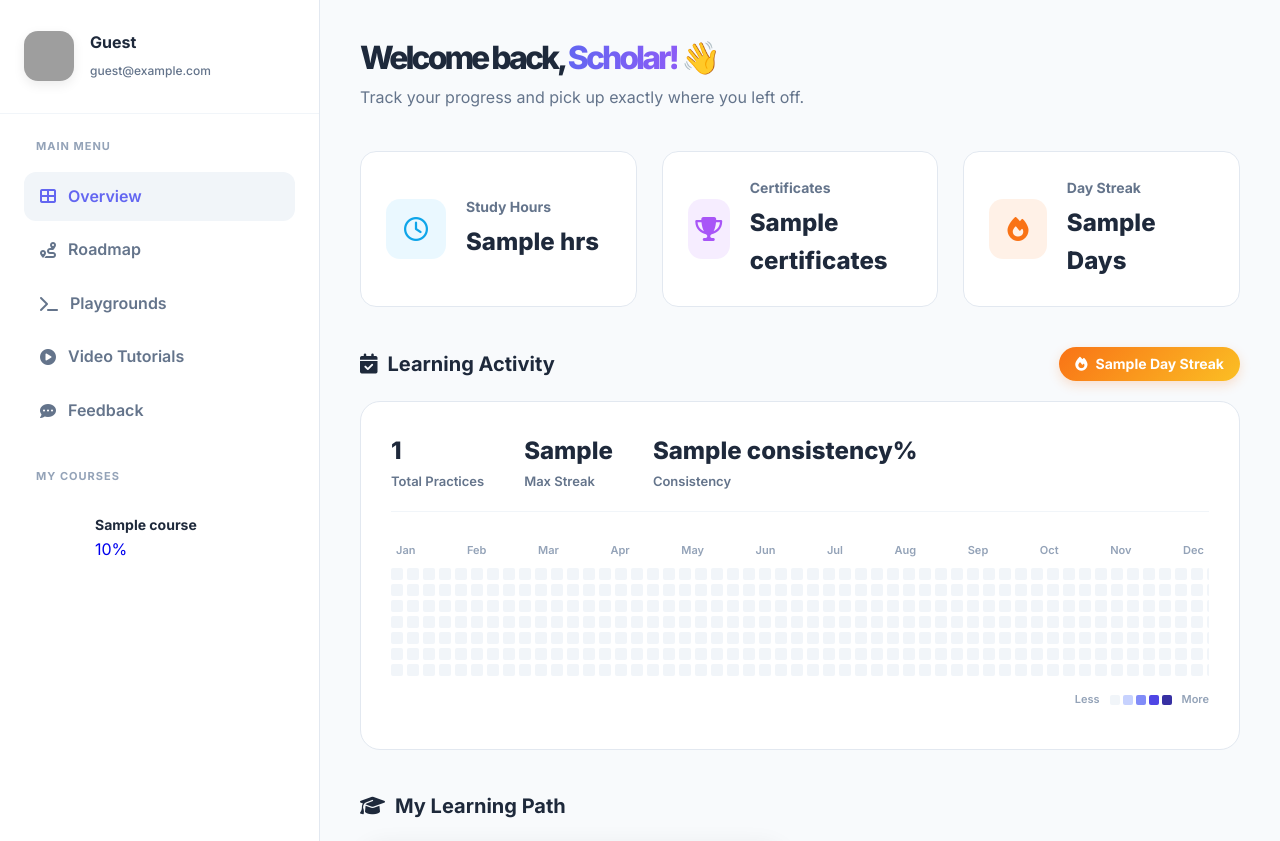
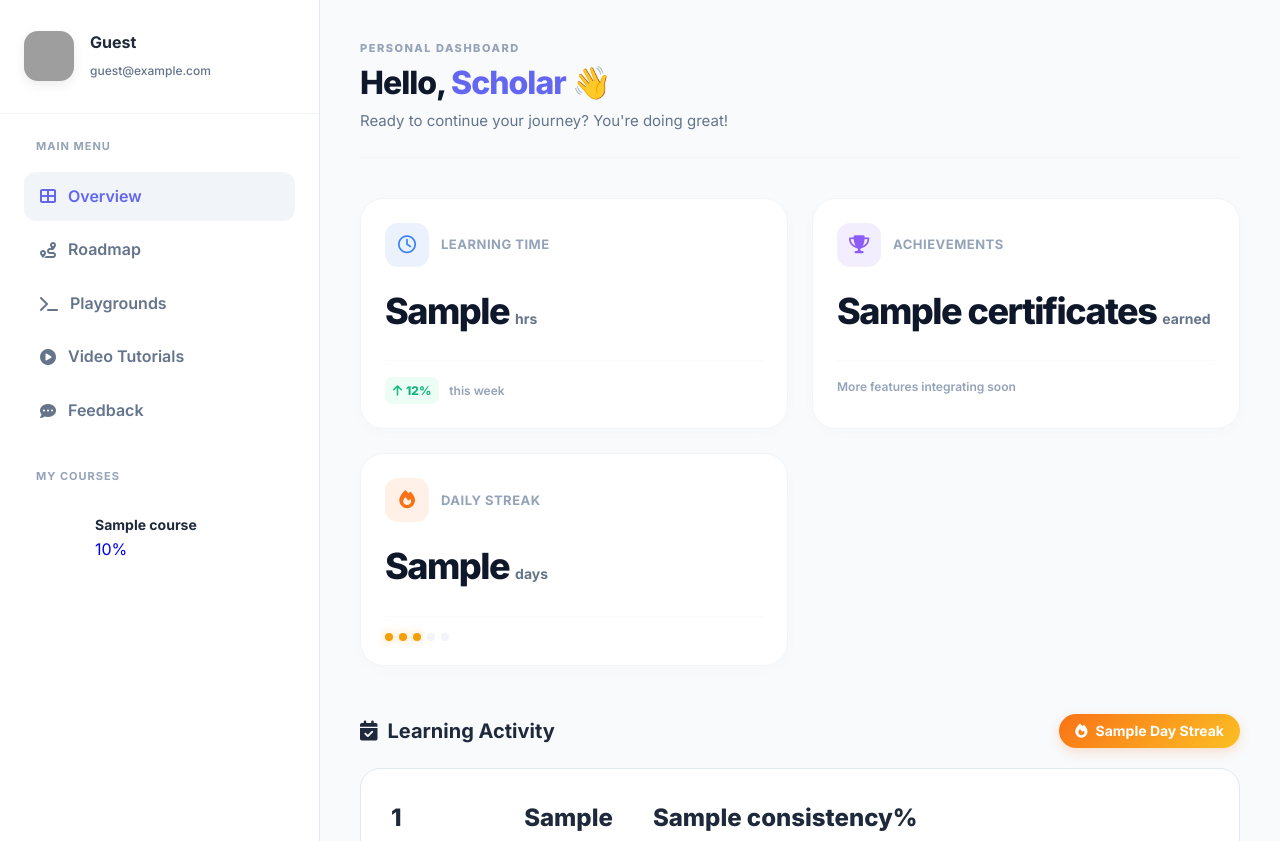
Before and after one commit to mohanracharla46/codenative, a Flask app: template templates/dashboard.html in a window 1280 px wide. Shown: the part 86-927 px from the top of the page. Run offline with Flask 3, Linux system fonts and the light colour scheme; the template is opened without the code that fills it: most values are stand-ins (such as "Sample title", 1, 10 or a date in 2020); some libraries are stand-ins or nearby versions; grey boxes are pictures that could not be loaded.

Commit message:
Dashboard: Finalize human-developed premium UI for welcome and stats sections

```diff
--- a/static/dashboard.css
+++ b/static/dashboard.css
@@ -218,62 +218,186 @@
     overflow-y: auto;
 }
 
+/* ─── Welcome Section ────────────────────────────────────────────────── */
 .welcome-section {
+    display: flex;
+    justify-content: space-between;
+    align-items: flex-end;
     margin-bottom: 40px;
+    padding-bottom: 24px;
+    border-bottom: 1px solid #f1f5f9;
+}
+
+.welcome-eyebrow {
+    display: block;
+    font-size: 11px;
+    font-weight: 800;
+    text-transform: uppercase;
+    letter-spacing: 1.5px;
+    color: #94a3b8;
+    margin-bottom: 8px;
 }
 
 .welcome-section h1 {
     font-size: 32px;
     font-weight: 800;
-    color: #1e293b;
-    margin-bottom: 10px;
+    color: #0f172a;
+    letter-spacing: -1px;
+    margin: 0 0 8px;
+}
+
+.welcome-name {
+    color: var(--primary-color);
+    position: relative;
 }
 
 .welcome-section p {
     color: #64748b;
-    font-size: 16px;
+    font-size: 15px;
+    margin: 0;
 }
 
-/* Stats Row */
+.welcome-badge {
+    display: flex;
+    align-items: center;
+    gap: 10px;
+    padding: 10px 18px;
+    background: #fff;
+    border: 1px solid #e2e8f0;
+    border-radius: 14px;
+    box-shadow: 0 4px 12px rgba(0,0,0,0.03);
+}
+
+.welcome-badge i {
+    color: #f59e0b;
+    font-size: 18px;
+}
+
+.welcome-badge span {
+    font-weight: 700;
+    font-size: 13px;
+    color: #1e293b;
+}
+
+/* ─── Stats Grid ─────────────────────────────────────────────────────── */
 .stats-grid {
     display: grid;
-    grid-template-columns: repeat(auto-fit, minmax(240px, 1fr));
-    gap: 25px;
-    margin-bottom: 40px;
+    grid-template-columns: repeat(auto-fit, minmax(280px, 1fr));
+    gap: 24px;
+    margin-bottom: 48px;
 }
 
 .stat-card {
     background: #ffffff;
-    padding: 25px;
-    border-radius: 16px;
-    border: 1px solid #e2e8f0;
+    padding: 24px;
+    border-radius: 24px;
+    border: 1px solid #f1f5f9;
+    transition: all 0.3s cubic-bezier(0.4, 0, 0.2, 1);
     display: flex;
-    align-items: center;
-    gap: 20px;
-    transition: 0.3s;
+    flex-direction: column;
+    gap: 16px;
+    box-shadow: 0 4px 20px -2px rgba(0,0,0,0.02);
 }
 
 .stat-card:hover {
-    transform: translateY(-5px);
-    box-shadow: 0 20px 40px -10px rgba(0, 0, 0, 0.05);
+    transform: translateY(-6px);
+    box-shadow: 0 12px 30px -4px rgba(0,0,0,0.08);
+    border-color: #e2e8f0;
+}
+
+.stat-header {
+    display: flex;
+    align-items: center;
+    gap: 12px;
 }
 
 .stat-icon {
-    width: 60px;
-    height: 60px;
-    border-radius: 14px;
+    width: 44px;
+    height: 44px;
+    border-radius: 13px;
     display: flex;
     align-items: center;
     justify-content: center;
-    font-size: 24px;
+    font-size: 18px;
 }
 
-.icon-blue { background: rgba(56, 189, 248, 0.1); color: #0ea5e9; }
-.icon-purple { background: rgba(168, 85, 247, 0.1); color: #a855f7; }
+.stat-label {
+    font-size: 13px;
+    font-weight: 700;
+    color: #94a3b8;
+    text-transform: uppercase;
+    letter-spacing: 0.5px;
+}
+
+.stat-value {
+    display: flex;
+    align-items: baseline;
+    gap: 6px;
+}
+
+.stat-value .num {
+    font-size: 36px;
+    font-weight: 900;
+    color: #0f172a;
+    letter-spacing: -1.5px;
+}
+
+.stat-value .unit {
+    font-size: 14px;
+    font-weight: 700;
+    color: #64748b;
+}
+
+.stat-footer {
+    display: flex;
+    align-items: center;
+    gap: 10px;
+    margin-top: 4px;
+    padding-top: 16px;
+    border-top: 1px solid #f8fafc;
+}
+
+.trend {
+    font-size: 12px;
+    font-weight: 800;
+    display: flex;
+    align-items: center;
+    gap: 4px;
+    padding: 4px 8px;
+    border-radius: 8px;
+}
+
+.trend.positive {
+    background: #ecfdf5;
+    color: #10b981;
+}
+
+.trend-label {
+    font-size: 12px;
+    color: #94a3b8;
+    font-weight: 600;
+}
+
+.streak-dots {
+    display: flex;
+    gap: 6px;
+}
+
+.streak-dots .dot {
+    width: 8px;
+    height: 8px;
+    border-radius: 50%;
+    background: #f1f5f9;
+}
+
+.streak-dots .dot.active {
+    background: #f59e0b;
+    box-shadow: 0 0 8px rgba(245, 158, 11, 0.4);
+}
+
+.icon-blue { background: rgba(59, 130, 246, 0.1); color: #3b82f6; }
+.icon-purple { background: rgba(139, 92, 246, 0.1); color: #8b5cf6; }
 .icon-orange { background: rgba(249, 115, 22, 0.1); color: #f97316; }
-
-.stat-info h3 { font-size: 14px; color: #64748b; margin-bottom: 5px; }
-.stat-info p { font-size: 24px; font-weight: 800; color: #1e293b; }
 
 /* Course Section */
 .section-title {
--- a/templates/dashboard.html
+++ b/templates/dashboard.html
@@ -109,37 +109,67 @@
         <!-- Main Content -->
         <main class="dashboard-content">
             <div class="welcome-section">
-                <h1>Welcome back, <span style="background: linear-gradient(to right, #6366f1, #8b5cf6); -webkit-background-clip: text; background-clip: text; -webkit-text-fill-color: transparent;">{{ session.get('user_name', 'Scholar') }}!</span> 👋</h1>
-                <p>Track your progress and pick up exactly where you left off.</p>
+                <div class="welcome-content">
+                    <span class="welcome-eyebrow">Personal Dashboard</span>
+                    <h1>Hello, <span class="welcome-name">{{ session.get('user_name', 'Scholar') }}</span> <span class="wave">👋</span></h1>
+                    <p>Ready to continue your journey? You're doing great!</p>
+                </div>
             </div>
 
             <!-- Stats Overview -->
             <div class="stats-grid">
                 <div class="stat-card">
+                    <div class="stat-header">
                         <div class="stat-icon icon-blue">
                             <i class="far fa-clock"></i>
                         </div>
-                    <div class="stat-info">
-                        <h3>Study Hours</h3>
-                        <p>{{ stats['study_hours'] }} hrs</p>
+                        <span class="stat-label">Learning Time</span>
+                    </div>
+                    <div class="stat-value">
+                        <span class="num">{{ stats['study_hours'] }}</span>
+                        <span class="unit">hrs</span>
+                    </div>
+                    <div class="stat-footer">
+                        <span class="trend positive"><i class="fas fa-arrow-up"></i> 12%</span>
+                        <span class="trend-label">this week</span>
                     </div>
                 </div>
+
                 <div class="stat-card">
+                    <div class="stat-header">
                         <div class="stat-icon icon-purple">
                             <i class="fas fa-trophy"></i>
                         </div>
-                    <div class="stat-info">
-                        <h3>Certificates</h3>
-                        <p>{{ stats['certificates'] }}</p>
+                        <span class="stat-label">Achievements</span>
+                    </div>
+                    <div class="stat-value">
+                        <span class="num">{{ stats['certificates'] }}</span>
+                        <span class="unit">earned</span>
+                    </div>
+                    <div class="stat-footer">
+                        <span class="trend-label">More features integrating soon</span>
                     </div>
                 </div>
+
                 <div class="stat-card">
+                    <div class="stat-header">
                         <div class="stat-icon icon-orange">
                             <i class="fas fa-fire"></i>
                         </div>
-                    <div class="stat-info">
-                        <h3>Day Streak</h3>
-                        <p>{{ stats['current_streak'] }} Days</p>
+                        <span class="stat-label">Daily Streak</span>
+                    </div>
+                    <div class="stat-value">
+                        <span class="num">{{ stats['current_streak'] }}</span>
+                        <span class="unit">days</span>
+                    </div>
+                    <div class="stat-footer">
+                        <div class="streak-dots">
+                            <span class="dot active"></span>
+                            <span class="dot active"></span>
+                            <span class="dot active"></span>
+                            <span class="dot"></span>
+                            <span class="dot"></span>
+                        </div>
                     </div>
                 </div>
             </div>
```
Lines whose indentation alone changed are shown as unchanged.
